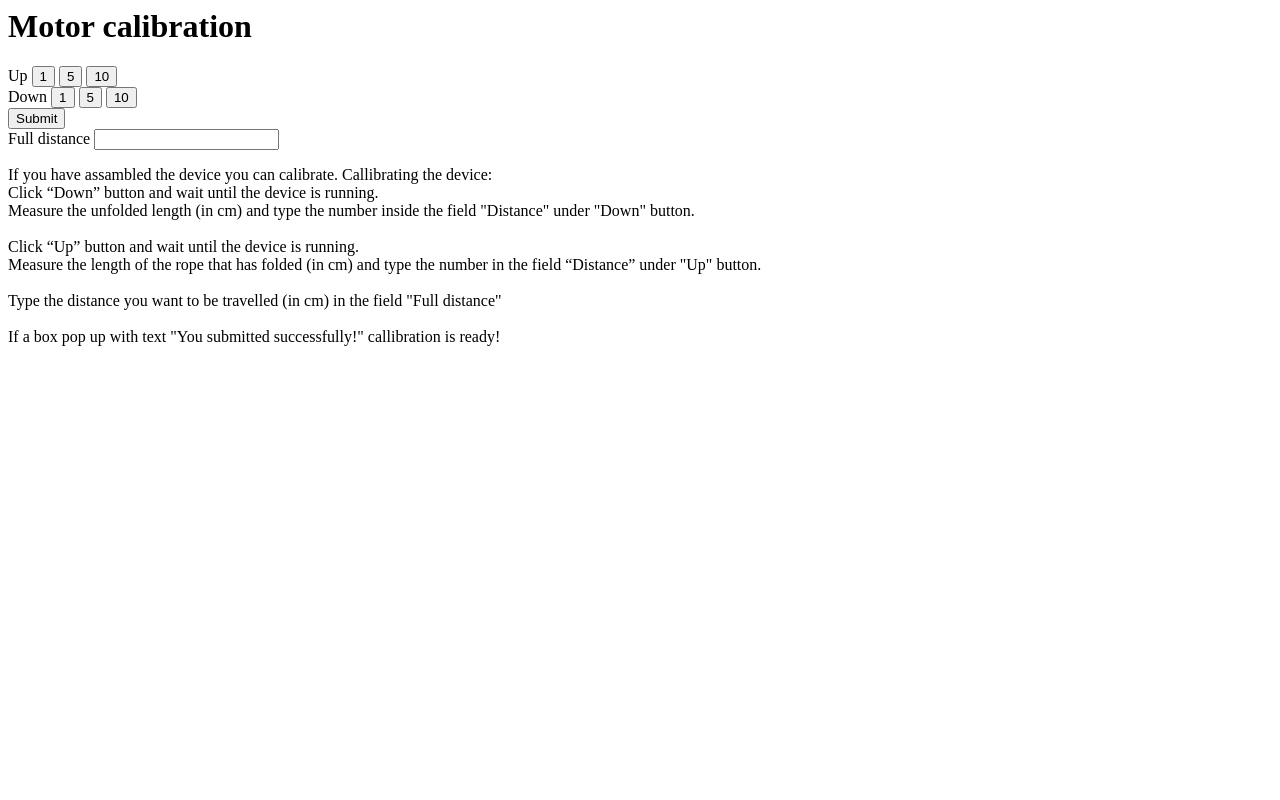
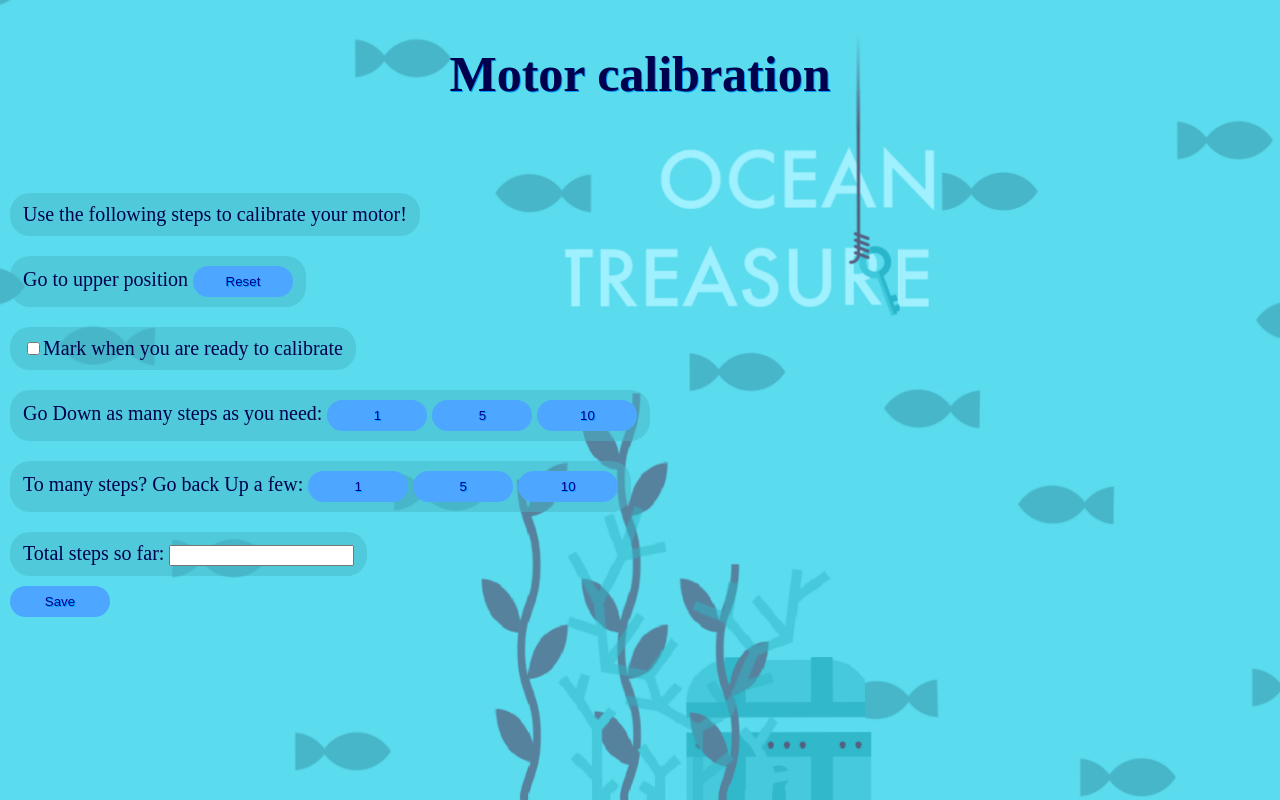
Before and after one commit to ocean-treasures/backend, a Django app: a page that uses game/templates/calibrate.html in a window 1280 px wide. Run offline with Django 3.2, Linux system fonts and the light colour scheme; some libraries are stand-ins or nearby versions.

Commit message:
Update calibration

```diff
--- a/backend/settings.py
+++ b/backend/settings.py
@@ -44,9 +44,7 @@ INSTALLED_APPS = (
 )
 
 CONSTANCE_CONFIG = {
-    'GOING_UP': (0.0, 'Time of the rope going up'),
-    'GOING_DOWN': (0.0, 'Time of the rope going down'),
-    'ROPE_LENGHT': (0.0, 'Lenght of the rope'),
+    'TOTAL_STEPS': (0, 'Total steps of the motor'),
 }
 
 CONSTANCE_BACKEND = 'constance.backends.database.DatabaseBackend'
@@ -113,3 +111,5 @@ USE_TZ = True
 # https://docs.djangoproject.com/en/1.8/howto/static-files/
 
 STATIC_URL = '/static/'
+
+STATIC_ROOT = os.sep.join([BASE_DIR,'static'])
--- a/game/static/css/style.css
+++ b/game/static/css/style.css
@@ -25,7 +25,7 @@ p{
         display: inline-block;
         color: #00004d;
         text-align: center;
-        margin: 50px 50px 160px 50px;
+        margin: 10px 10px 10px 10px;
         font-size: 20px;
         background-color: rgba(71, 182, 200, 0.51);
         padding: 10px 13px;
@@ -114,3 +114,12 @@ p{
         display: block;
         max-width: 300px;
     }
+
+.unselectable {
+    -webkit-touch-callout: none;
+    -webkit-user-select: none;
+    -khtml-user-select: none;
+    -moz-user-select: none;
+    -ms-user-select: none;
+    user-select: none;
+}
--- a/game/templates/calibrate.html
+++ b/game/templates/calibrate.html
@@ -6,55 +6,53 @@
 <head>
 
     <title> Motor calibration </title>
-    <link href="{%static " css
-    /style.css"%}" type="text/css" rel="stylesheet">
+    <link href="{%static "css/style.css"%}" type="text/css" rel="stylesheet">
     <script src="https://ajax.googleapis.com/ajax/libs/jquery/3.2.1/jquery.min.js"></script>
     <script type="text/javascript">
+        let calibrating = false;
+        let total_steps = 0;
+        function update_steps(){
+            $('#total_steps').val(total_steps)
+        }
+        function reset(){
+            calibrating = false;
+            $('#calibrating')[0].checked = false
+            total_steps = 0
+            $('#total_steps').val(0)
+            up(1000)
+        }
         function up(steps) {
             $.ajax({
                 url: '/game/move_up/'+steps,
                 async: false,
                 success: function () {
-                    console.log("Done:", arguments)
+                    if (calibrating){
+                        total_steps -= steps;
+                        update_steps()
+                    }
                 }
             });
         }
-
         function down(steps) {
             $.ajax({
                 url: '/game/move_down/'+steps,
                 async: false,
                 success: function () {
-                    console.log("Done:", arguments)
+                    if (calibrating){
+                        total_steps += steps;
+                        update_steps()
+                    }
                 }
             });
         }
-
-        function submit() {
-            if (confirm("Submit?") == true) {
-                const data = {
-                    lenght_going_up: $('#lenght_going_up').val(),
-                    lenght_going_down: $('#lenght_going_down').val(),
-                }
-                $.ajax({
-                    method: 'POST',
-                    url: `/game/calibration/${duration}`,
-                    data: JSON.stringify(data),
-                    contentType: 'application/json',
+        function submit(){
+            if(total_steps !== '' && calibrating){
+             $.post({
+                url: '/game/calibrate/',
+                data: JSON.stringify({'total_steps': total_steps}),
                 dataType: 'json',
                 success: function () {
-                        console.log('Updated:', arguments)
-                    }
-                })
-                $.ajax({
-                    method: 'POST',
-                    url: '/game/rope_lenght/',
-                    data: JSON.stringify({'rope_lenght': $('#rope_lenght').val()}),
-                    contentType: 'application/json',
-                    dataType: 'json',
-                    success: function () {
-                        console.log('Updated:', arguments)
-                        window.alert("You submitted successfully!")
+                    alert('Updated!')
                 }
             })
             }
@@ -71,38 +69,39 @@
     </header>
     <div class="content">
         <div class="content-wrap">
-            <div class="field-box disabled">
-                <label>Up</label>
+            <p>
+                Use the following steps to calibrate your motor!
+            </p>
+            <br/>
+            <p>
+                Go to upper position <button class="btn" onclick="reset()">Reset</button>
+            </p>
+            <br/>
+            <p>
+                <input type="checkbox" id="calibrating" name="calibrating" onclick="calibrating = this.checked"/><label for="calibrating" class="unselectable">Mark when you are ready to calibrate</label>
+            </p>
+            <br/>
+            <p>
+                    <span>Go Down as many steps as you need:</span>
+                    <button class="btn" onclick="down(1);">1</button>
+                    <button class="btn" onclick="down(5);">5</button>
+                    <button class="btn" onclick="down(10);">10</button>
+            </p>
+            <br/>
+            <p>
+                    <span>To many steps? Go back Up a few:</span>
                     <button class="btn" onclick="up(1);">1</button>
                     <button class="btn" onclick="up(5);">5</button>
                     <button class="btn" onclick="up(10);">10</button>
-            </div>
-            <div class="field-box disabled">
-                <label>Down</label>
-                <button class="btn" onclick="down(1);">1</button>
-                <button class="btn" onclick="down(5);">5</button>
-                <button class="btn" onclick="down(10);">10</button>
-            </div>
-            <div class="field-box disabled">
-                <button class="btn" onclick="submit();" id="submit">Submit</button>
+            </p>
             <br/>
-                <label for="rope_lenght" id="fullLength">Full distance </label>
-                <input type="number" name="rope_lenght" id="rope_lenght">
+            <p>
+                <span>Total steps so far: </span><input type="text" id="total_steps" onchange="total_steps = this.value"/>
+            </p>
+            <br/>
+            <button style="margin-left: 10px" class="btn" onclick="submit()">Save</button>
         </div>
     </div>
-    </div>
-    <p>
-        If you have assambled the device you can calibrate.</b>
-        Callibrating the device:</br>
-        Click “Down” button and wait until the device is running. </br>
-        Measure the unfolded length (in cm) and type the number inside the field "Distance" under "Down"
-        button. </br></br>
-        Click “Up” button and wait until the device is running.</br>
-        Measure the length of the rope that has folded (in cm) and type the number in the field “Distance” under "Up"
-        button.</br></br>
-        Type the distance you want to be travelled (in cm) in the field "Full distance"</br></br>
-        If a box pop up with text "You submitted successfully!" callibration is ready!</br>
-    </p>
 </div>
 
 </body>
--- a/game/urls.py
+++ b/game/urls.py
@@ -7,8 +7,7 @@ urlpatterns = [
     url(r'^check_answer/', views.check_answer, name='check_answer'),
     url(r'^move_up/(?P<steps>[0-9]+)', views.move_up, name='move_up'),
     url(r'^move_down/(?P<steps>[0-9]+)', views.move_down, name='move_down'),
-    url(r'^rope_lenght/', views.rope_lenght, name='rope_lenhgt'),
-    url(r'^calibration/(?P<time_in_seconds>[0-9]+)', views.calibration, name='calibration'),
+    url(r'^calibrate/', views.calibration, name='calibration'),
     url(r'^calibration_page/', views.calibration_page)
     #url(r'^calibration/', views.calibration, name='calibration'),
     #url(r'^test/', views.test, name='test'),
--- a/game/views.py
+++ b/game/views.py
@@ -8,7 +8,6 @@ import json
 from django.views.decorators.csrf import csrf_exempt
 import ocean_motion
 from constance import config
-
 
 passed_words = []
 pic_ids = []
@@ -24,42 +23,42 @@ def is_active_game(request):
     if Game.objects.filter(active=True).count() == 0:
         return HttpResponseNotFound("No active game")
     else:
-        game_picturs = Game.objects.get(active = True).pictures.all()
-        current_progress = Game.objects.get(active = True)
+        game_picturs = Game.objects.get(active=True).pictures.all()
+        current_progress = Game.objects.get(active=True)
         print(current_progress.id)
         global question_number
-        question_number = Game.objects.get(active = True).number_of_pictures()
+        question_number = Game.objects.get(active=True).number_of_pictures()
         global motor_move
-        motor_move = config.ROPE_LENGHT/question_number
+        motor_move = config.ROPE_LENGHT / question_number
         response = get_response(game_picturs)
         return JsonResponse(response, safe=False)
 
+
 def get_response(game_picturs):
     print("Current")
-    print(Game.objects.get(active = True).current)
+    print(Game.objects.get(active=True).current)
     print("end")
 
-    if Game.objects.get(active = True).current == 0:
+    if Game.objects.get(active=True).current == 0:
         null()
         for picture in game_picturs:
             pic_ids.append(picture.id)
 
-
     print("After")
-    print (pic_ids)
+    print(pic_ids)
 
     random_word_index(game_picturs)
 
-    correct_id = passed_words[len(passed_words)-1]
+    correct_id = passed_words[len(passed_words) - 1]
     pictures = [
-            {
-                "url": game_picturs.get(id=correct_id).pictureUrl,
-                "id": correct_id
-            },
-            ]
+        {
+            "url": game_picturs.get(id=correct_id).pictureUrl,
+            "id":  correct_id
+        },
+    ]
 
     print("PICDS")
-    print (pic_ids)
+    print(pic_ids)
     random.shuffle(pic_ids)
 
     i = 0
@@ -67,9 +66,9 @@ def get_response(game_picturs):
 
         if not (pic_ids[i] == correct_id):
             pictures.append({
-                    "url": game_picturs.get(id=pic_ids[i]).pictureUrl,
-                    "id": pic_ids[i]
-                })
+                "url": game_picturs.get(id=pic_ids[i]).pictureUrl,
+                "id":  pic_ids[i]
+            })
 
         if len(pictures) == 4:
             break
@@ -77,51 +76,52 @@ def get_response(game_picturs):
     random.shuffle(pictures)
     response = {
         "progress": {
-            "current": Game.objects.get(active = True).current,
-            "max": question_number
+            "current": Game.objects.get(active=True).current,
+            "max":     question_number
         },
-        "word": {
-            "id": correct_id,
+        "word":     {
+            "id":   correct_id,
             "word": game_picturs.get(id=correct_id).word
         },
         "pictures": pictures
 
-}
+    }
     return response
 
 
 @csrf_exempt
 def check_answer(request):
     global current_progress
-    current_progress = Game.objects.get(active = True)
+    current_progress = Game.objects.get(active=True)
     data = json.loads(request.body)
     if data['pic_id'] == data['word_id']:
         is_correct = True
         current_progress.current += 1
         current_progress.save()
-        move((motor_move * config.GOING_UP), clockwise=False)
+        ocean_motion.motor.down(question_number/config.TOTAL_STEPS)
     else:
         is_correct = False
         if not current_progress.current == 0:
             current_progress.current -= 1
             current_progress.save()
-            move((motor_move * config.GOING_DOWN),clockwise=True)
+            ocean_motion.motor.up(question_number/config.TOTAL_STEPS)
 
     response = {
-        "word": Picture.objects.get(id = data['pic_id']).word,
-        "correct": is_correct,
+        "word":     Picture.objects.get(id=data['pic_id']).word,
+        "correct":  is_correct,
         "progress": {
             "current": current_progress.current,
-            "max": question_number
+            "max":     question_number
         }
     }
 
-    if current_progress.current == Game.objects.get(active = True).number_of_pictures():
+    if current_progress.current == Game.objects.get(active=True).number_of_pictures():
         current_progress.current = 0
         current_progress.save()
         null()
 
     return JsonResponse(response, safe=False)
+
 
 def random_word_index(game_picturs):
     global passed_words
@@ -131,13 +131,14 @@ def random_word_index(game_picturs):
     print("PICID")
     print(pic_ids)
     while 1:
-        word_index = random.randint(0, len(set(pic_ids))-1)
+        word_index = random.randint(0, len(set(pic_ids)) - 1)
         if len(passed_words) == len(game_picturs):
             passed_words = []
         print("pictures: ", game_picturs)
         if not game_picturs[word_index].id in passed_words:
             passed_words.append(game_picturs[word_index].id)
             break
+
 
 def null():
     global passed_words
@@ -159,19 +160,11 @@ def move_down(request, steps):
 
 
 @csrf_exempt
-def rope_lenght(request):
+def calibration(request):
     data = json.loads(request.body)
-    config.ROPE_LENGHT = float(data['rope_lenght'])
-    return JsonResponse(data)
+    config.TOTAL_STEPS = data['total_steps']
+    return JsonResponse({})
 
-@csrf_exempt
-def calibration(request, time_in_seconds):
-    sm = json.loads(request.body)
-    up = sm['lenght_going_up']
-    down = sm['lenght_going_down']
-    config.GOING_UP = float(time_in_seconds)/float(up)
-    config.GOING_DOWN = float(time_in_seconds)/float(down)
-    return JsonResponse({})
 
 def calibration_page(request):
     return render(request, 'calibrate.html', {})
```
Lines whose indentation alone changed are shown as unchanged.
